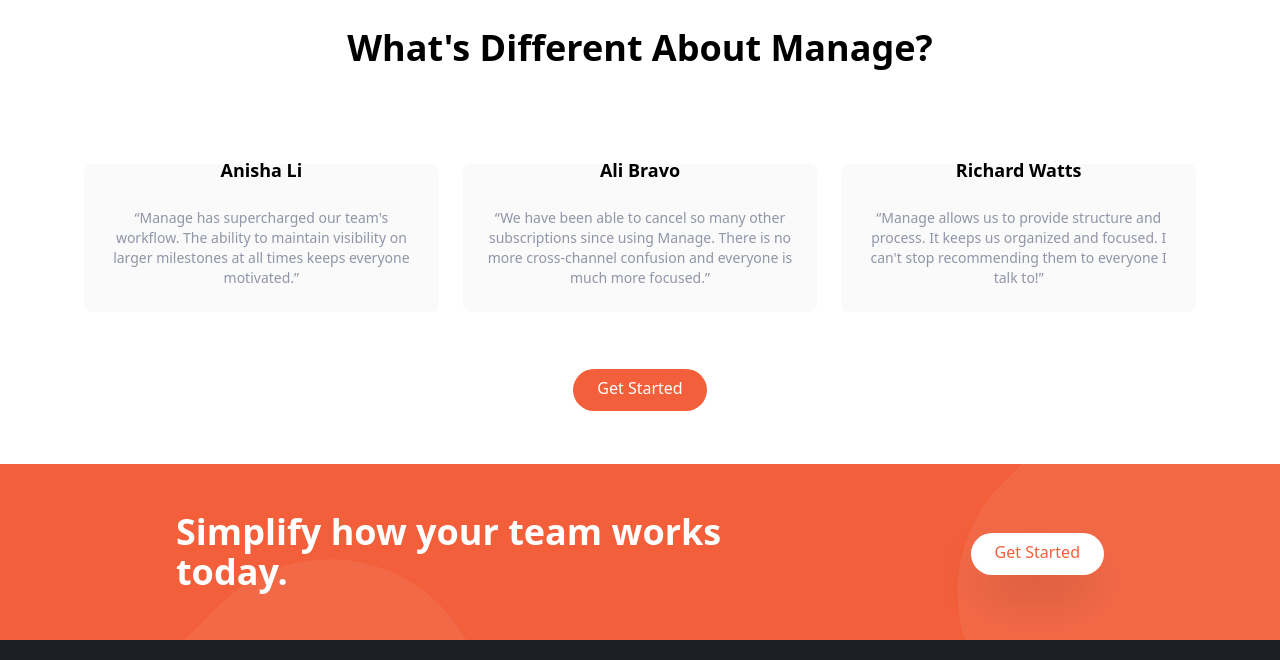
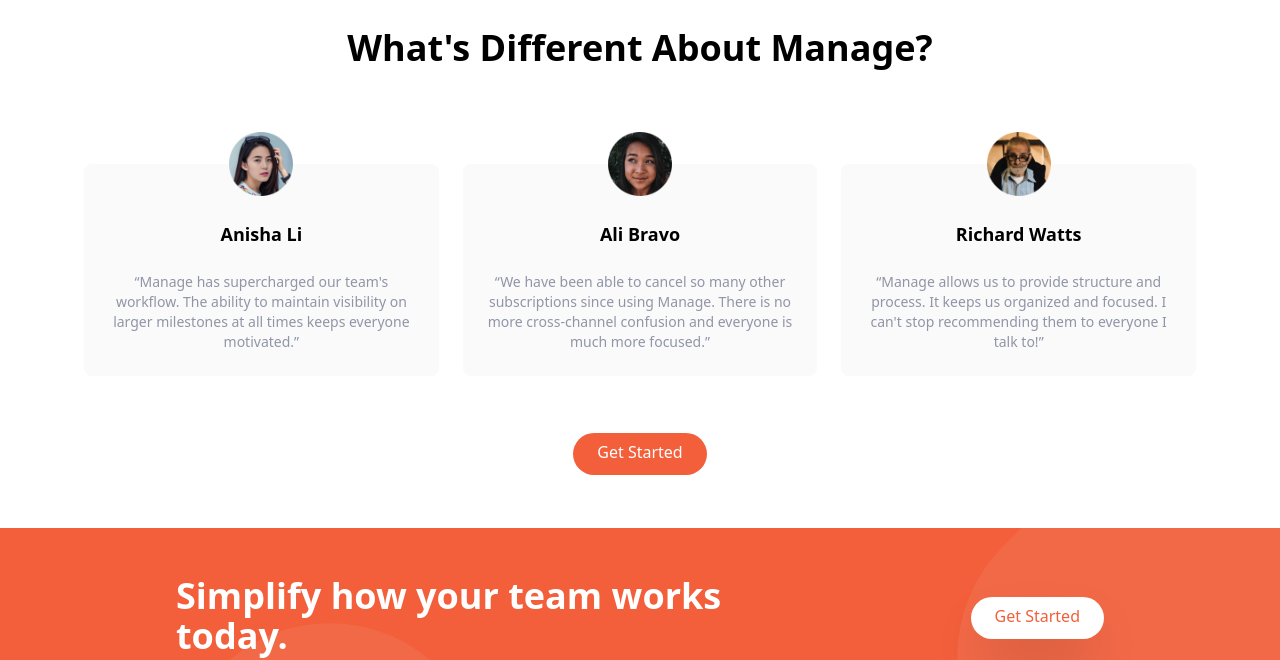
Before and after one commit to techysiddhant/tailwindcss-project-1, a website: page index.html in a window 1280 px wide. Shown: the part 1240-1900 px from the top of the page. Drawn offline with Linux system fonts and the light colour scheme; the site is published under a folder, as on GitHub Pages, so addresses that start at the root find nothing.

Commit message:
update testimonal image address

```diff
--- a/index.html
+++ b/index.html
@@ -163,7 +163,7 @@
             <div class="flex flex-col mt-24 md:flex-row md:space-x-6">
                 <!-- testimonial-1 -->
                 <div class="flex flex-col items-center p-6 space-y-6 rounded-lg bg-veryLightGray md:w-1/3">
-                    <img src="/images/avatar-anisha.png" class="w-16 -mt-14" alt="">
+                    <img src="./images/avatar-anisha.png" class="w-16 -mt-14" alt="">
                     <h5 class="text-lg font-bold">Anisha Li</h5>
                     <p class="text-sm text-darkGrayishBlue ">
                         “Manage has supercharged our team's workflow. The ability to maintain visibility on larger milestones at all times keeps everyone motivated.”
@@ -171,7 +171,7 @@
                 </div>
                 <!-- testimonial-2 -->
                 <div class="hidden flex-col items-center p-6 space-y-6 rounded-lg bg-veryLightGray md:w-1/3 md:flex">
-                    <img src="/images/avatar-ali.png" class="w-16 -mt-14" alt="">
+                    <img src="./images/avatar-ali.png" class="w-16 -mt-14" alt="">
                     <h5 class="text-lg font-bold">Ali Bravo</h5>
                     <p class="text-sm text-darkGrayishBlue ">
                         “We have been able to cancel so many other subscriptions since using Manage. There is no more cross-channel confusion and everyone is much more focused.”
@@ -179,7 +179,7 @@
                 </div>
                 <!-- testimonial-3 -->
                 <div class="hidden flex-col items-center p-6 space-y-6 rounded-lg bg-veryLightGray md:w-1/3 md:flex">
-                    <img src="/images/avatar-richard.png" class="w-16 -mt-14" alt="">
+                    <img src="./images/avatar-richard.png" class="w-16 -mt-14" alt="">
                     <h5 class="text-lg font-bold">Richard Watts</h5>
                     <p class="text-sm text-darkGrayishBlue ">
                         “Manage allows us to provide structure and process. It keeps us organized and focused. I can't stop recommending them to everyone I talk to!”
@@ -216,7 +216,7 @@
                 </div>
                 <!-- Logo -->
                 <div>
-                    <img src="images/logo.svg" class="h-8" alt="" />
+                    <img src="./images/logo.svg" class="h-8" alt="" />
                 </div>
                 <!-- Social Links Container -->
                 <div class="flex justify-center space-x-4">
```
